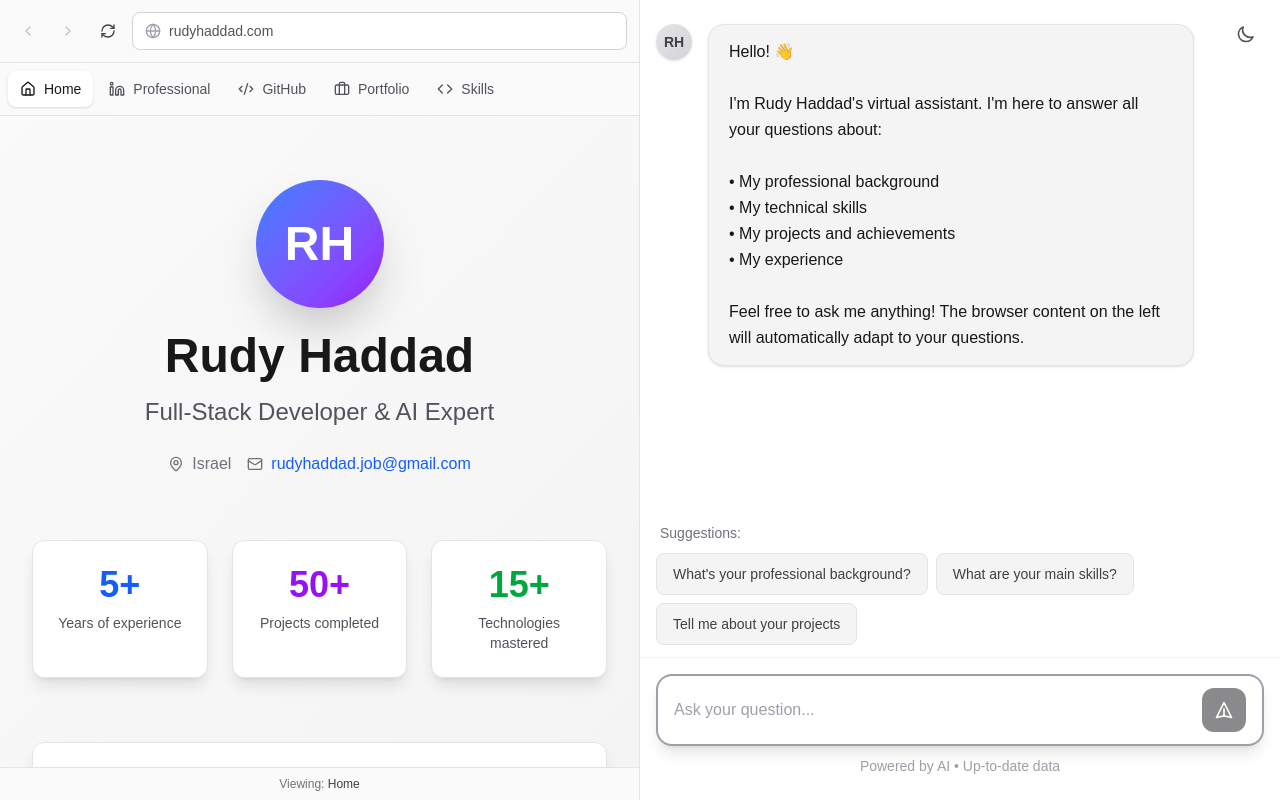
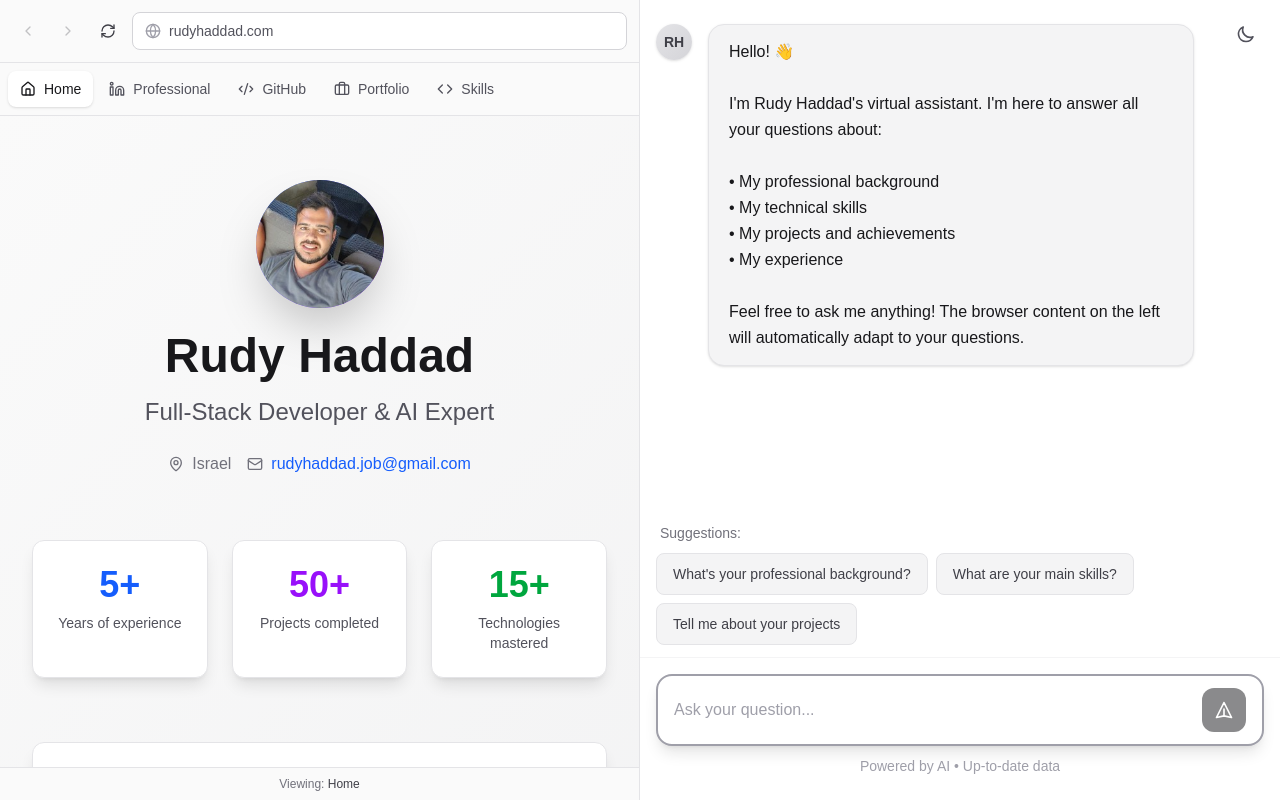
Before and after one commit to rudy002/cv-interactive-agent, a Next.js app: page / in a window 1280 px wide. Built offline with nearby package versions, Linux system fonts and the light colour scheme.

Commit message:
Replace initials with a profile image in HomePage component and add new LinkedIn photo asset to enhance personal branding.

```diff
--- a/components/pages/HomePage.tsx
+++ b/components/pages/HomePage.tsx
@@ -64,7 +64,7 @@ export default function HomePage() {
         {/* Hero Section */}
         <div className="text-center mb-16">
           <div className="w-32 h-32 mx-auto mb-6 rounded-full bg-gradient-to-br from-blue-500 to-purple-600 flex items-center justify-center text-white text-5xl font-bold shadow-2xl">
-            RH
+            <img src="/images/linkedin-photo.jpeg" alt="Rudy Haddad" className="w-full h-full object-cover rounded-full" />
           </div>
           <h1 className="text-5xl font-bold text-zinc-900 dark:text-zinc-100 mb-4">
             Rudy Haddad
```
Also changed, not shown: public/images/linkedin-photo.jpeg (added).
